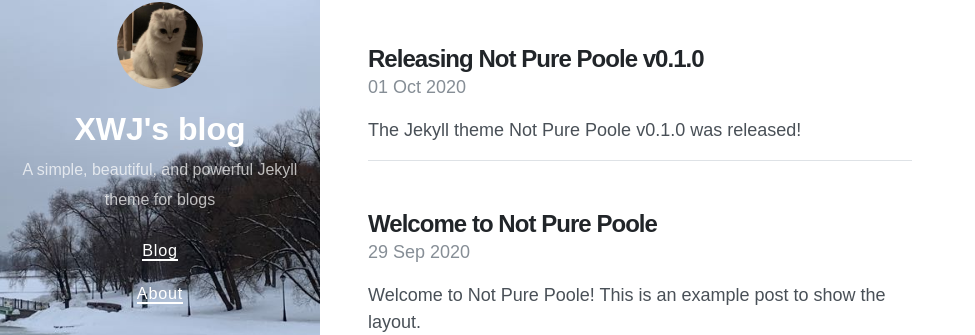
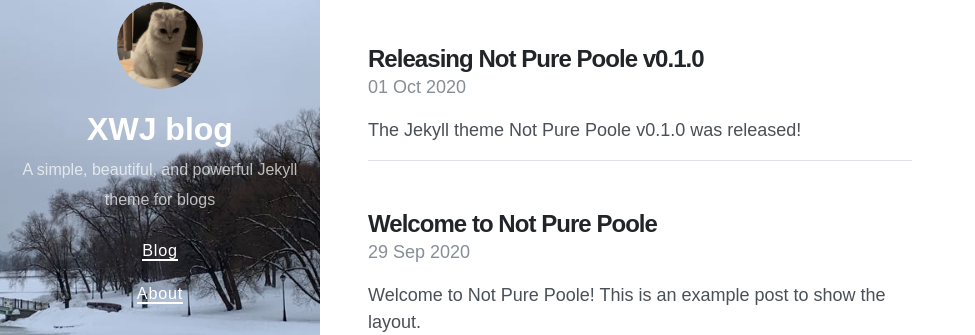
Before and after one commit to xwj106/xwjdegerenboke, a Jekyll site: the page built from index.html, in a window 1280 px wide. Shown: the part 254-589 px from the top of the page, without its empty margins (0-975 px from the left). Built offline with Jekyll 4.4.1, drawn with Linux system fonts in a browser that asks for light colours; nearby versions of some CDN libraries; the list of posts is cut into pages by our own code.

```diff
--- a/_config.yml
+++ b/_config.yml
@@ -1,5 +1,5 @@
 # Setup
-title: XWJ's blog
+title: XWJ blog
 description: A simple, beautiful, and powerful Jekyll theme for blogs
 url: https://vszhub.github.io
 avatar: /avatar.jpeg
```
